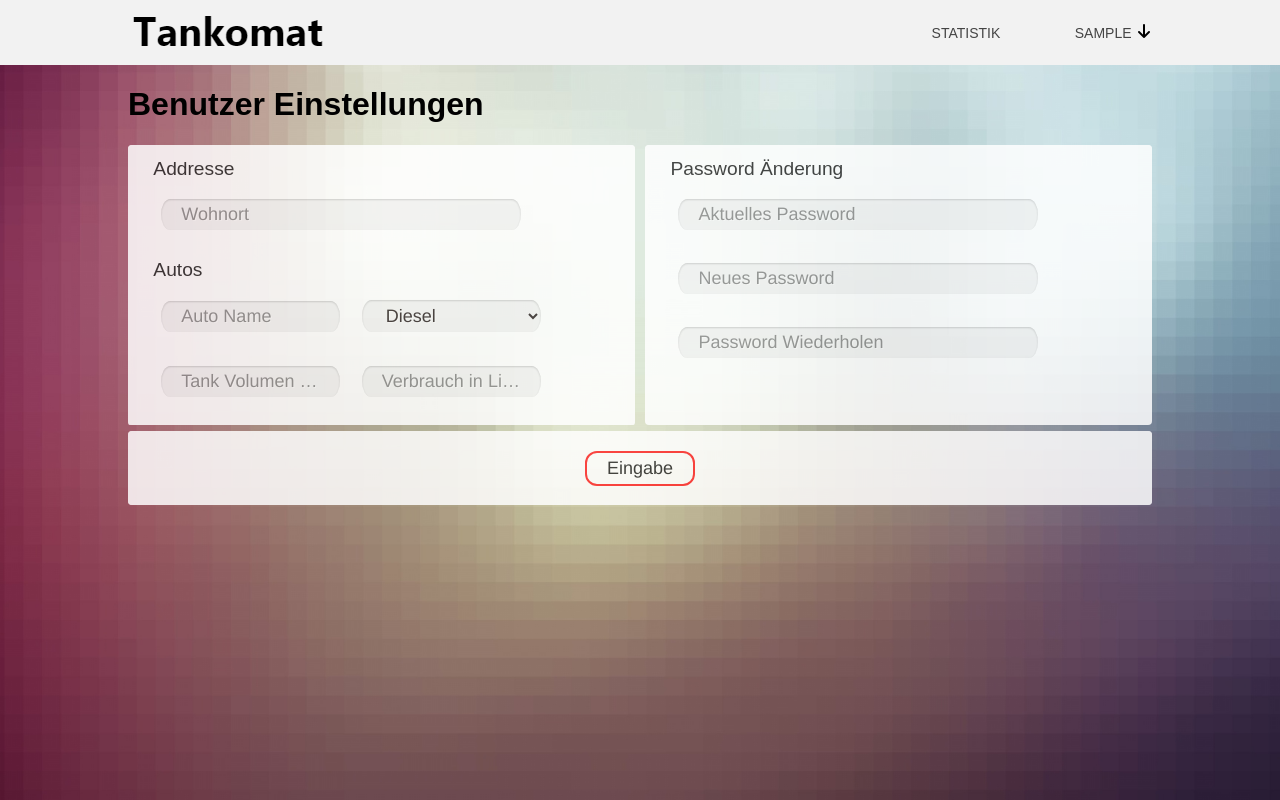
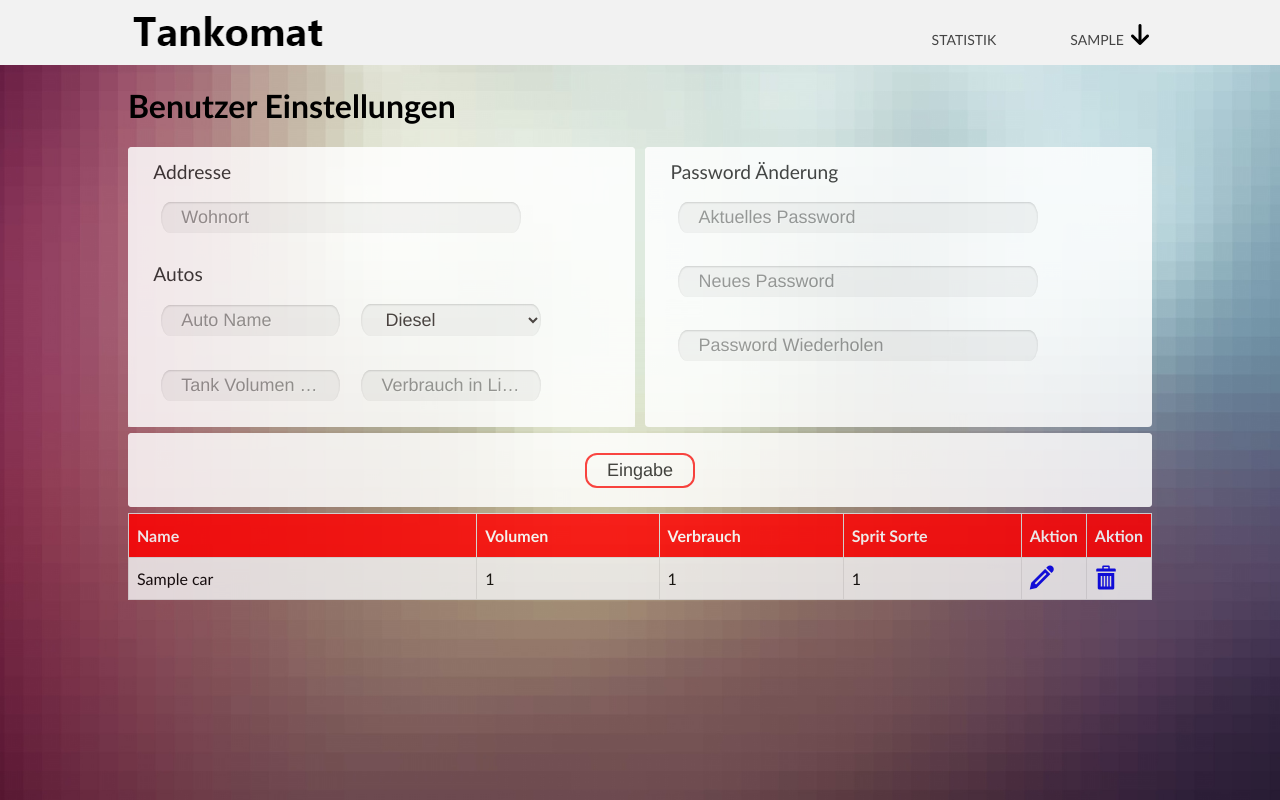
Before and after one commit to tecnot2773/Tankpreise, a PHP site: page /user/userConfig.php in a window 1280 px wide. Run offline with PHP 8.4, Linux system fonts and the light colour scheme; the visitor is signed in with stand-in values (Sample User, id 1); tables that the repository leaves empty hold one stand-in row (values such as "Sample post").

Commit message:
cars table with icons

```diff
--- a/css/custom/userConfig.css
+++ b/css/custom/userConfig.css
@@ -10,6 +10,18 @@
 	height: 35vh;
 	display: inline-block;
 	margin-left: 1%;
+}
+#griddiv-submit {
+	width: 80%;
+	text-align: center;
+	margin-top: 0.5%;
+	margin-left: 10%;
+}
+#griddiv-table {
+	width: 80%;
+	margin-top: 0.5%;
+	margin-left: 10%;
+	text-align: left !important;
 }
 #rowstart {
 	padding-top:  5%;
@@ -48,12 +60,6 @@
 	padding-top:  1.5%;
 	padding-bottom: 1.5%;
 }
-#griddiv-submit {
-	width: 80%;
-	text-align: center;
-	margin-top: 0.5%;
-	margin-left: 10%;
-}
 #center{
 	display:flex;
 	overflow:hidden;
@@ -65,3 +71,25 @@
 	font-size: 120%;
 	padding-bottom: 1.5%;
 }
+
+
+#cars {
+    font-family: "Trebuchet MS", Arial, Helvetica, sans-serif;
+    border-collapse: collapse;
+}
+
+#cars td, #cars th {
+    border: 1px solid #ddd;
+    padding: 8px;
+}
+
+#cars tr:nth-child(even){background-color: #f2f2f2;}
+
+#cars tr:hover {background-color: #ddd;}
+
+#cars th {
+    padding-top: 12px;
+    padding-bottom: 12px;
+    background-color: #ff0000;
+    color: white;
+}
--- a/css/generic/body.css
+++ b/css/generic/body.css
@@ -8,7 +8,7 @@ body {
 	overflow-x:hidden;
 	background-color: transparent;
 	margin: 0;
-	font-family: 'Work Sans', sans-serif;
+	font-family: "Trebuchet MS", Arial, Helvetica, sans-serif;
 	font-weight: 400;
 }
 .container {
--- a/css/generic/icons.css
+++ b/css/generic/icons.css
@@ -1,15 +1,15 @@
 @font-face {
   font-family: 'icomoon';
-  src:  url('../fonts/icomoon.eot?naullm');
-  src:  url('../fonts/icomoon.eot?naullm#iefix') format('embedded-opentype'),
-    url('../fonts/icomoon.ttf?naullm') format('truetype'),
-    url('../fonts/icomoon.woff?naullm') format('woff'),
-    url('../fonts/icomoon.svg?naullm#icomoon') format('svg');
+  src:  url('../fonts/icomoon.eot?b2l4vz');
+  src:  url('../fonts/icomoon.eot?b2l4vz#iefix') format('embedded-opentype'),
+    url('../fonts/icomoon.ttf?b2l4vz') format('truetype'),
+    url('../fonts/icomoon.woff?b2l4vz') format('woff'),
+    url('../fonts/icomoon.svg?b2l4vz#icomoon') format('svg');
   font-weight: normal;
   font-style: normal;
 }
 
-[class^="icon-"], [class*=" icon-"] {
+.icon {
   /* use !important to prevent issues with browser extensions that change fonts */
   font-family: 'icomoon' !important;
   speak: none;
@@ -24,15 +24,23 @@
   -moz-osx-font-smoothing: grayscale;
 }
 
+.icon-pencil:before {
+  content: "\e905";
+  font-size: 150%;
+}
 .icon-user:before {
   content: "\e971";
-	 font-size: 150%;
+  font-size: 150%;
 }
 .icon-lock:before {
   content: "\e98f";
-	 font-size: 150%;
+  font-size: 150%;
+}
+.icon-bin:before {
+  content: "\e9ac";
+  font-size: 150%;
 }
 .icon-arrow-down2:before {
   content: "\ea3e";
-	 font-size: 100%;
- }
+  font-size: 150%;
+}
--- a/function/userConfig.php
+++ b/function/userConfig.php
@@ -51,7 +51,19 @@
 		$mysqli->close();
 		return $status;
 	}
+	function carTable(){
+		include "dbConnect.php";
+		$userID = $_SESSION["userID"];
 
+		$query = "SELECT ID, name, volume, consumption, type FROM cars WHERE userID = ?";
+		if ($stmt = $mysqli->prepare($query)) {
+			$stmt->bind_param("d", $userID);
+			$stmt->execute();
+			$result = $stmt->get_result();
+			return $result;
+		}
+		$mysqli->close();
+	}
 
 
 
--- a/user/userConfig.php
+++ b/user/userConfig.php
@@ -16,6 +16,7 @@ include_once "../function/accountFunctions.php";
 		<link href="../css/generic/navbar.css" type="text/css" rel="stylesheet" />
 		<link href="../css/generic/buttons.css" type="text/css" rel="stylesheet" />
 		<link href="../css/generic/icons.css" rel="stylesheet" />
+		<style type="text/css">a {text-decoration: none; style="color: #fb3f00;}</style>
 		<title>Tankstellen Preise</title>
 	</head>
 	<body>
@@ -103,6 +104,54 @@ include_once "../function/accountFunctions.php";
 				</div>
 				<?php } ?>
 			</div>
+			<?php
+				$result = carTable();
+				if(!empty($result)){
+			?>
+			<div id="griddiv-table" class="white">
+				<div id='bottom-table' class='bottomrow'>
+				<table id='cars'>
+					<tr>
+						<th>Name</th>
+						<th>Volumen</th>
+						<th>Verbrauch</th>
+						<th>Sprit Sorte</th>
+						<th>Aktion</th>
+						<th>Aktion</th>
+					</tr>
+					<?php
+					while($data = $result->fetch_array()){
+						$name = $data["name"];
+						$volume = $data["volume"];
+						$consumption = $data["consumption"];
+						$type = $data["type"];
+						$id = $data["ID"];
+					?>
+						<tr>
+						<td width='40%'><?= $name ?></td>
+						<td width='20%'><?= $volume ?></td>
+						<td width='20%'><?= $consumption ?></td>
+						<td width='20%'><?= $type ?></td>
+						<td width='7px'>
+							<a href='#'>
+								<span>
+									<span class="icon icon-pencil"></span>
+								</span>
+							</a>
+						</td>
+						<td width='7px'>
+							<a href='#'>
+								<span>
+									<span class="icon icon-bin"></span>
+								</span>
+							</a>
+						</td>
+						</tr>
+					<?php } ?>
+					</table>
+				</div>
+			</div>
+			<?php } ?>
 		</form>
 	</body>
 </html>
```
Also changed, not shown: user/tabletest.php (added, +56 -0 lines), css/fonts/icomoon.ttf, css/fonts/icomoon.woff, 2 other files.
